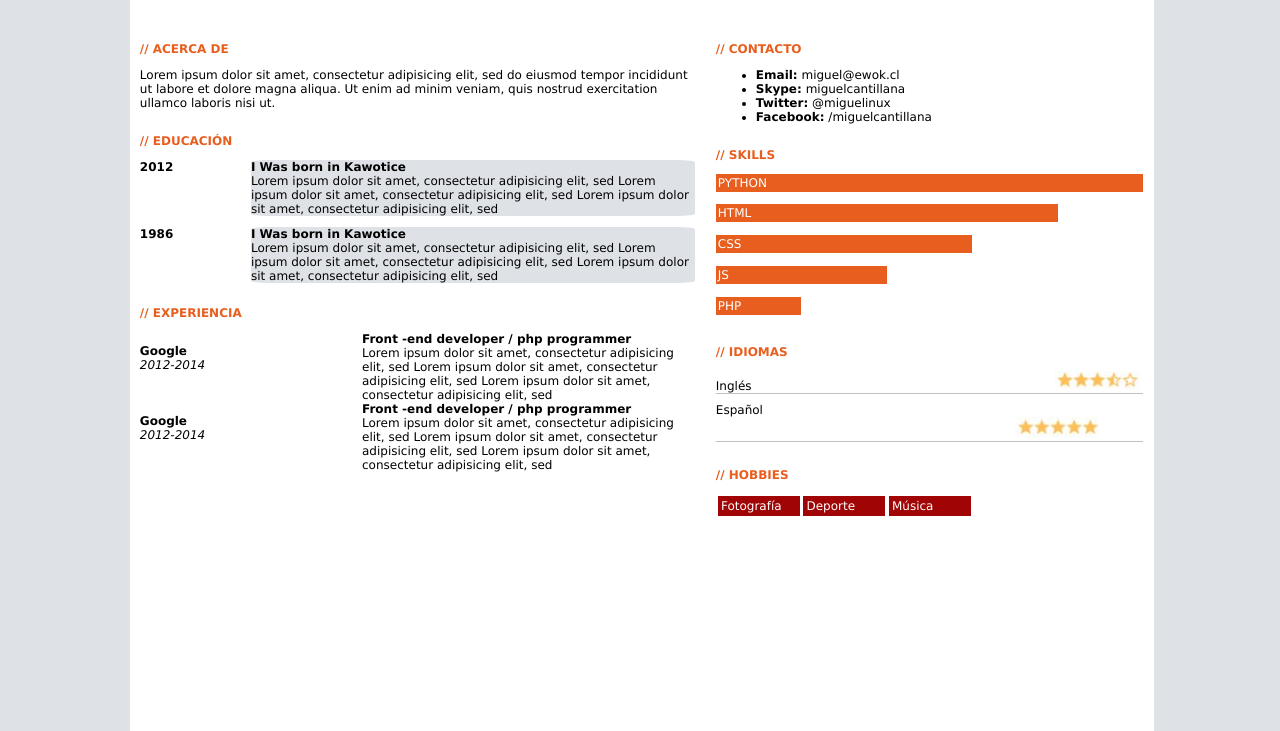
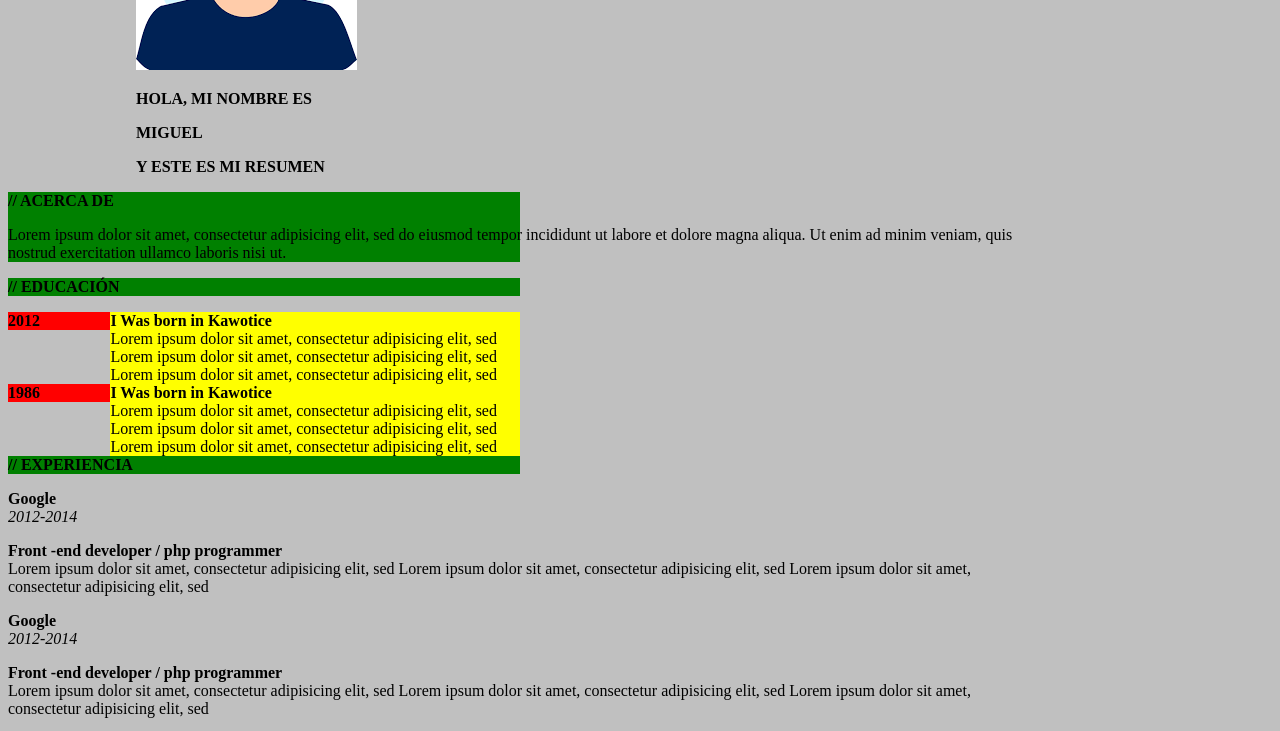
Before and after one commit to gvargas2/Ejercicio6, a website: page public/index.html in a window 1280 px wide. Shown: the part 166-897 px from the top of the page. Drawn offline with Linux system fonts and the light colour scheme.

Commit message:
commit modificando puclib/css/app.css

```diff
--- a/public/css/app.css
+++ b/public/css/app.css
@@ -1,148 +1,77 @@
 body {
-  width: 99%;
+  background: silver;
+  width: 100%;
   height: 100%;
-  background-color: #dee1e5;
-  font-family: verdana;
-  font-size: 12px;
 }
-.container {
-  margin: 0 auto;
-  height: 100vh;
-  width: 80vw;
-  background-color: white;
-}
+
 .header {
   width: 80vw;
+  margin: 0 auto;
   clear: both;
+}
+
+.containerizq {
+  width: 48vw;
+  height: 100%;
   margin: 0 auto;
-  padding: 2%;
-  text-align: center;
+  -webkit-box-sizing: border-box;
+          box-sizing: border-box;
 }
-.nombre {
-  color: #e85e1e;
+
+.containerder {
+  width: 32vw;
+  height: 100%;
+  margin: 0 auto;
+  float: left;
+  -webkit-box-sizing: border-box;
+          box-sizing: border-box;
 }
-.header p {
-  display: inline-block;
+
+p {
+  width: 80vw;
 }
-.imagenperfil {
+
+.row {
+  height: 100%;
+  clear: both;
+  width: 80vw;
+}
+
+.col-md-1 {
   width: 10%;
-  height: 2%;
-  margin: 0 auto;
+  float: left;
+  background-color: red;
+  -webkit-box-sizing: border-box;
+          box-sizing: border-box;
 }
-.imagenperfil img{
-  width: 100%;
+
+.col-md-2 {
+  width: 20%;
+  background-color: pink;
+  float: left;
+  -webkit-box-sizing: border-box;
+          box-sizing: border-box;
 }
- .container-1 {
-   width: 45vw;
-   height: 110%;
-   float: left;
-   padding:0 1%;
-   box-sizing: border-box;
-   background-color: white;
-   padding-bottom: 2%;
- }
- .educacion {
-   background-color: #dee1e5;
-   border-radius: 4%;
-   margin-bottom: 2%;
- }
- .container-2 {
-   width: 35vw;
-   height: 110%;
-   float: left;
-   padding: 0 1%;
-   box-sizing: border-box;
-   background-color: white;
-   padding-bottom: 4%;
- }
- .row {
-   clear: both;
-   box-sizing: border-box;
- }
- .col-md-5 {
-   width: 100%;
-   box-sizing: border-box;
-   float: left;
- }
- .col-md-4 {
-   width: 80%;
-   box-sizing: border-box;
-   float: left;
- }
- .col-md-3 {
-   width: 60%;
-   box-sizing: border-box;
-   float: left;
- }
- .col-md-2 {
-   width: 40%;
-   box-sizing: border-box;
-   float: left;
- }
- .col-md-1 {
-   width: 20%;
-   box-sizing: border-box;
-   float: left;
- }
- .col-md-offset-1{
-   margin-left: 20%;
-   box-sizing: border-box;
- }
- .col-md-1-experiencia{
-   width: 20%;
-   box-sizing: border-box;
-   float: left;
- }
-.col-md-3-experiencia{
-  width: 60%;
-  box-sizing: border-box;
+
+.col-md-3 {
+  width: 30%;
   float: left;
+  background-color: blue;
+  -webkit-box-sizing: border-box;
+          box-sizing: border-box;
 }
- .skill {
-   background-color: #e85e1e;
-   color: white;
-   font-style: bold;
-   clear: both;
-   padding: 2px;
-   margin-bottom: 3%;
- }
- .idioma {
-   border-bottom: solid 1px silver;
-   margin-bottom: 2%;
- }
- .hobbies {
-   padding-top: 4%;
- }
- .idiomas {
-   padding-top: 4%;
- }
- .titulo {
-   color: #e85e1e;
- }
- .hobbie {
-   background-color: #a00404;
-   margin: 2%;
-   padding: 4%;
-   color: white;
- }
- .estrellas {
-   margin-left: 70%;
-   width: 20%;
- }
- @media(max-width: 600px){
-   .header {
-     font-size: 1em;
-   }
-   .container-1 {
-     width: 100%;
-     height: 106%;
-     clear: both;
-     font-size: 1.1em;
-   }
-   .container-2 {
-     clear: both;
-     width: 100%;
-     height: 100%;
-     font-size: 1.1em;
-   }
- }
+
+.col-md-4 {
+  width: 40%;
+  float: left;
+  background-color: yellow;
+  -webkit-box-sizing: border-box;
+          box-sizing: border-box;
+}
+
+.col-md-5 {
+  width: 50%;
+  background-color: green;
+  -webkit-box-sizing: border-box;
+          box-sizing: border-box;
+}
```
